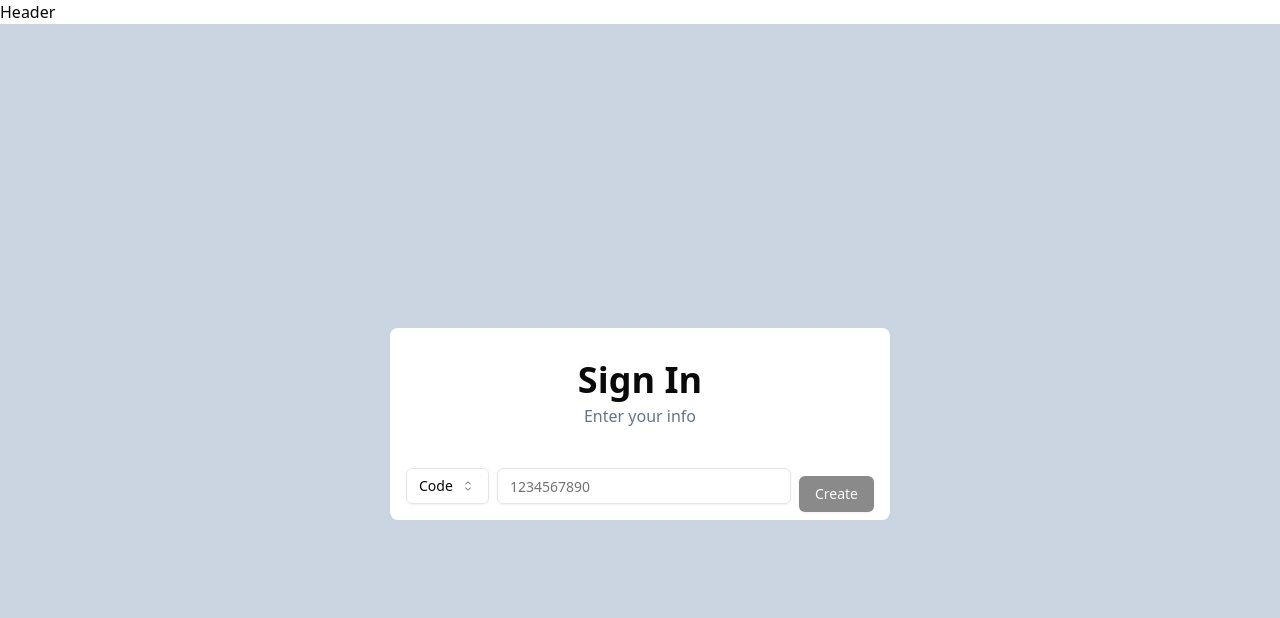
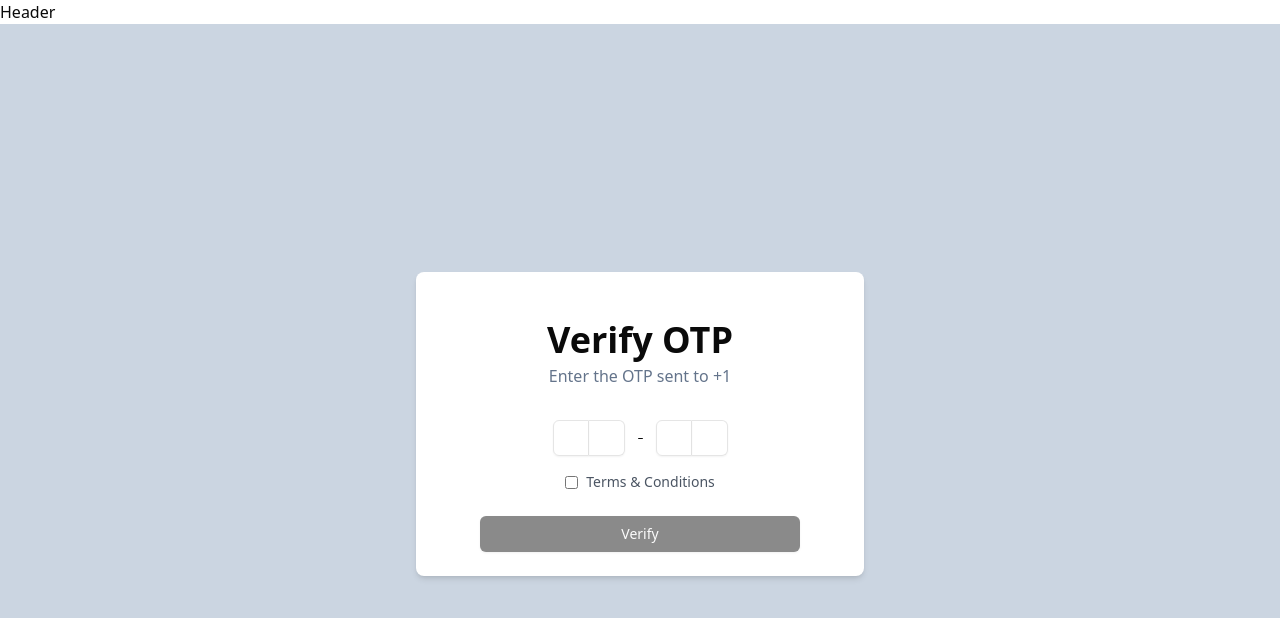
Before and after one commit to CoderXYZ14/OTPSignUpModule, a React (Vite) app in the folder client/: page /verify-otp in a window 1280 px wide. Before the commit this address led to /sign-in. Shown: the top 618 px of the page. Built offline with nearby package versions, Linux system fonts and the light colour scheme.

Commit message:
Bug fixes-3

```diff
--- a/client/package.json
+++ b/client/package.json
@@ -10,7 +10,10 @@
     "preview": "vite preview"
   },
   "dependencies": {
+    "@radix-ui/react-checkbox": "^1.1.1",
+    "@radix-ui/react-hover-card": "^1.1.1",
     "@radix-ui/react-icons": "^1.3.0",
+    "@radix-ui/react-label": "^2.1.0",
     "@radix-ui/react-select": "^2.1.1",
     "@radix-ui/react-slot": "^1.1.0",
     "axios": "^1.7.7",
@@ -18,10 +21,12 @@
     "clsx": "^2.1.1",
     "input-otp": "^1.2.4",
     "lucide-react": "^0.446.0",
+    "next-themes": "^0.3.0",
     "react": "^18.3.1",
     "react-dom": "^18.3.1",
     "react-phone-input-2": "^2.15.1",
     "react-router-dom": "^6.26.2",
+    "sonner": "^1.5.0",
     "tailwind-merge": "^2.5.2",
     "tailwindcss-animate": "^1.0.7"
   },
--- a/client/src/components-page/verify-otp/VerifyOTP.jsx
+++ b/client/src/components-page/verify-otp/VerifyOTP.jsx
@@ -5,6 +5,11 @@ import {
   InputOTPSeparator,
   InputOTPSlot,
 } from "@/components/ui/input-otp";
+import {
+  HoverCard,
+  HoverCardContent,
+  HoverCardTrigger,
+} from "@/components/ui/hover-card";
 import { Button } from "@/components/ui/button";
 import { Loader2 } from "lucide-react";
 import axios from "axios";
@@ -13,27 +18,18 @@ import { Heading, SubHeading } from "../extra-comp";
 import { useNavigate } from "react-router-dom";
 
 const VerifyOTP = () => {
-  const { phoneInfo } = useContext(PhoneInfoContext); // Access phoneInfo from context
-  const [otp, setOtp] = useState(""); // State to store the OTP
-  const [loading, setLoading] = useState(false); // State to manage loading
+  const { phoneInfo } = useContext(PhoneInfoContext);
+  const [otp, setOtp] = useState("");
+  const [loading, setLoading] = useState(false);
+  const [isChecked, setIsChecked] = useState(false);
   const navigate = useNavigate();
 
-  // Check if phoneInfo exists, if not redirect to /sign-in
-  useEffect(() => {
-    if (!phoneInfo || !phoneInfo.phone) {
-      navigate("/sign-in");
-    }
-  }, [phoneInfo, navigate]);
-
-  // Extract phone and countryCode from phoneInfo
   const [phone, setPhone] = useState(phoneInfo?.phone || "");
   const [countryCode, setCountryCode] = useState(
     phoneInfo?.countryCode || "+1"
-  ); // Default country code if not present
+  );
 
-  const handleOtpChange = (value) => {
-    setOtp(value);
-  };
+  const handleOtpChange = (value) => setOtp(value);
 
   const verifyOtp = async () => {
     if (!otp) {
@@ -46,39 +42,32 @@ const VerifyOTP = () => {
       const response = await axios.post(
         "http://localhost:8080/api/v1/users/register",
         {
-          phone: `${countryCode}${phone}`, // Include country code with phone
+          phone: `${countryCode}${phone}`,
           otp,
         }
       );
 
       if (response.status === 200) {
         const { accessToken, refreshToken, user } = response.data.data;
-
-        // Store accessToken, refreshToken, and user info in localStorage
-        // localStorage.setItem("accessToken", accessToken);
-        // localStorage.setItem("refreshToken", refreshToken);
-        // localStorage.setItem("user", JSON.stringify(user));
-
-        navigate("/"); // Navigate to the home page after successful verification
+        navigate("/");
         console.log("OTP verified successfully");
       }
     } catch (error) {
       console.error(error);
-      // Display an error message if needed
     } finally {
       setLoading(false);
     }
   };
 
+  const handleCheckboxChange = (event) => setIsChecked(event.target.checked);
+
   return (
-    <div className="bg-slate-300 h-screen flex justify-center items-center">
-      <div className="flex flex-col justify-center">
-        <div className="rounded-lg bg-white w-[500px] text-center p-2 h-max px-4">
-          <Heading label={"Verify OTP"} />
-          <SubHeading
-            label={`Enter the OTP sent to ${countryCode} ${phone}`}
-          />{" "}
-          {/* Display country code with phone number */}
+    <div className="bg-slate-300 min-h-screen flex items-center justify-center p-4">
+      <div className="rounded-lg bg-white w-full max-w-md p-6 text-center shadow-md">
+        <Heading label="Verify OTP" />
+        <SubHeading label={`Enter the OTP sent to ${countryCode} ${phone}`} />
+
+        <div className="mt-4 flex justify-center">
           <InputOTP maxLength={6} onChange={handleOtpChange}>
             <InputOTPGroup>
               <InputOTPSlot index={0} />
@@ -90,15 +79,39 @@ const VerifyOTP = () => {
               <InputOTPSlot index={3} />
             </InputOTPGroup>
           </InputOTP>
-          <div className="flex items-center space-x-2 mt-4">
-            <div className="pt-4">
-              <div className="flex justify-end gap-5">
-                <Button disabled={!otp || loading} onClick={verifyOtp}>
-                  {loading ? <Loader2 className="animate-spin" /> : "Verify"}
-                </Button>
-              </div>
-            </div>
-          </div>
+        </div>
+
+        <div className="flex items-center justify-center space-x-2 mt-4">
+          <input
+            type="checkbox"
+            id="otpCheckbox"
+            checked={isChecked}
+            onChange={handleCheckboxChange}
+            className="cursor-pointer"
+          />
+          <HoverCard>
+            <HoverCardTrigger asChild>
+              <label
+                htmlFor="otpCheckbox"
+                className="cursor-pointer text-sm text-gray-600"
+              >
+                Terms & Conditions
+              </label>
+            </HoverCardTrigger>
+            <HoverCardContent className="w-64">
+              Please read and accept our terms and conditions before proceeding.
+            </HoverCardContent>
+          </HoverCard>
+        </div>
+
+        <div className="flex justify-center mt-6">
+          <Button
+            className="w-full max-w-xs"
+            disabled={!otp || loading || !isChecked}
+            onClick={verifyOtp}
+          >
+            {loading ? <Loader2 className="animate-spin" /> : "Verify"}
+          </Button>
         </div>
       </div>
     </div>
--- /dev/null
+++ b/client/src/components-page/verify-otp/layout.jsx
@@ -0,0 +1,13 @@
+import { Toaster } from "@/components/ui/sonner";
+
+export default function RootLayout({ children }) {
+  return (
+    <html lang="en">
+      <head />
+      <body>
+        <main>{children}</main>
+        <Toaster />
+      </body>
+    </html>
+  );
+}
--- /dev/null
+++ b/client/src/components/ui/checkbox.jsx
@@ -0,0 +1,22 @@
+import * as React from "react"
+import * as CheckboxPrimitive from "@radix-ui/react-checkbox"
+import { CheckIcon } from "@radix-ui/react-icons"
+
+import { cn } from "@/lib/utils"
+
+const Checkbox = React.forwardRef(({ className, ...props }, ref) => (
+  <CheckboxPrimitive.Root
+    ref={ref}
+    className={cn(
+      "peer h-4 w-4 shrink-0 rounded-sm border border-primary shadow focus-visible:outline-none focus-visible:ring-1 focus-visible:ring-ring disabled:cursor-not-allowed disabled:opacity-50 data-[state=checked]:bg-primary data-[state=checked]:text-primary-foreground",
+      className
+    )}
+    {...props}>
+    <CheckboxPrimitive.Indicator className={cn("flex items-center justify-center text-current")}>
+      <CheckIcon className="h-4 w-4" />
+    </CheckboxPrimitive.Indicator>
+  </CheckboxPrimitive.Root>
+))
+Checkbox.displayName = CheckboxPrimitive.Root.displayName
+
+export { Checkbox }
--- /dev/null
+++ b/client/src/components/ui/hover-card.jsx
@@ -0,0 +1,23 @@
+import * as React from "react"
+import * as HoverCardPrimitive from "@radix-ui/react-hover-card"
+
+import { cn } from "@/lib/utils"
+
+const HoverCard = HoverCardPrimitive.Root
+
+const HoverCardTrigger = HoverCardPrimitive.Trigger
+
+const HoverCardContent = React.forwardRef(({ className, align = "center", sideOffset = 4, ...props }, ref) => (
+  <HoverCardPrimitive.Content
+    ref={ref}
+    align={align}
+    sideOffset={sideOffset}
+    className={cn(
+      "z-50 w-64 rounded-md border bg-popover p-4 text-popover-foreground shadow-md outline-none data-[state=open]:animate-in data-[state=closed]:animate-out data-[state=closed]:fade-out-0 data-[state=open]:fade-in-0 data-[state=closed]:zoom-out-95 data-[state=open]:zoom-in-95 data-[side=bottom]:slide-in-from-top-2 data-[side=left]:slide-in-from-right-2 data-[side=right]:slide-in-from-left-2 data-[side=top]:slide-in-from-bottom-2",
+      className
+    )}
+    {...props} />
+))
+HoverCardContent.displayName = HoverCardPrimitive.Content.displayName
+
+export { HoverCard, HoverCardTrigger, HoverCardContent }
--- /dev/null
+++ b/client/src/components/ui/label.jsx
@@ -0,0 +1,16 @@
+import * as React from "react"
+import * as LabelPrimitive from "@radix-ui/react-label"
+import { cva } from "class-variance-authority";
+
+import { cn } from "@/lib/utils"
+
+const labelVariants = cva(
+  "text-sm font-medium leading-none peer-disabled:cursor-not-allowed peer-disabled:opacity-70"
+)
+
+const Label = React.forwardRef(({ className, ...props }, ref) => (
+  <LabelPrimitive.Root ref={ref} className={cn(labelVariants(), className)} {...props} />
+))
+Label.displayName = LabelPrimitive.Root.displayName
+
+export { Label }
--- /dev/null
+++ b/client/src/components/ui/sonner.jsx
@@ -0,0 +1,28 @@
+import { useTheme } from "next-themes"
+import { Toaster as Sonner } from "sonner"
+
+const Toaster = ({
+  ...props
+}) => {
+  const { theme = "system" } = useTheme()
+
+  return (
+    (<Sonner
+      theme={theme}
+      className="toaster group"
+      toastOptions={{
+        classNames: {
+          toast:
+            "group toast group-[.toaster]:bg-background group-[.toaster]:text-foreground group-[.toaster]:border-border group-[.toaster]:shadow-lg",
+          description: "group-[.toast]:text-muted-foreground",
+          actionButton:
+            "group-[.toast]:bg-primary group-[.toast]:text-primary-foreground",
+          cancelButton:
+            "group-[.toast]:bg-muted group-[.toast]:text-muted-foreground",
+        },
+      }}
+      {...props} />)
+  );
+}
+
+export { Toaster }
```
Also changed, not shown: 2 other files (tests, documents, lock files or other folders).
